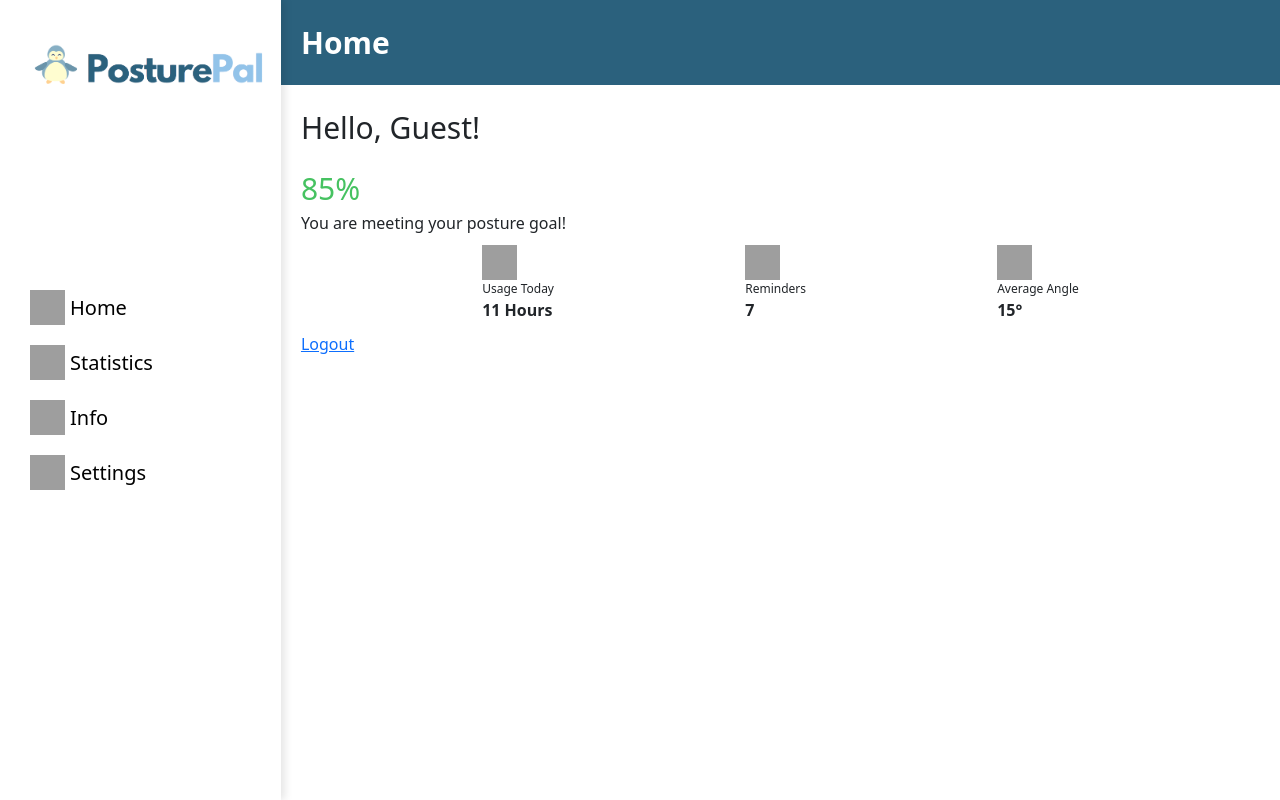
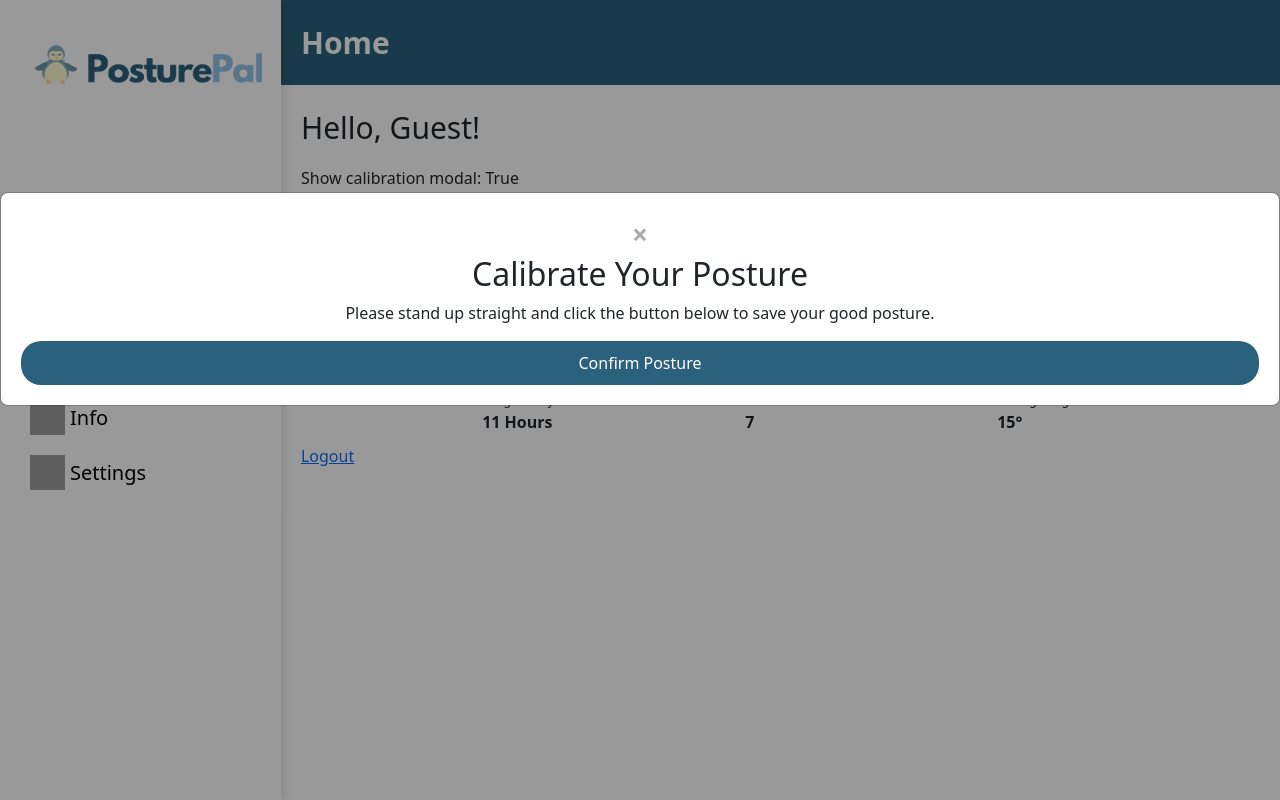
Before and after one commit to Posture-Pal/Flask-App, a Flask app: page /home in a window 1280 px wide. Run offline with Flask 3, Linux system fonts and the light colour scheme; the visitor is signed in with stand-in values (Sample User, id 1); tables that the repository leaves empty hold one stand-in row (values such as "Sample post"); some libraries are stand-ins or nearby versions; grey boxes are pictures that could not be loaded.

Commit message:
📐 Initial Calibration Modal
Testing required using Pi/Pubnub. Backlog Item #56914

```diff
--- a/app.py
+++ b/app.py
@@ -141,8 +141,16 @@
     email = session.get("email", "No email provided")
     client_id = session.get("google_client_id", "No client_id provided")
     my_db.add_user_and_login(user, client_id, email)
-    return render_template("home.html", user=user, user_id= client_id, email=email)
 
+    user_data = my_db.get_user_by_email(email)
+    if user_data:
+        user_id = user_data["id"]
+        threshold = my_db.get_threshold_by_user_id(user_id)
+
+        if not threshold or 'pitch' not in threshold or 'yaw' not in threshold or 'roll' not in threshold:
+            show_calibration_modal = True
+
+    return render_template("home.html", user=user, user_id=client_id, email=email, show_calibration_modal=show_calibration_modal)
 
 @app.route("/statistics", methods=["GET"])
 def statistics():
--- a/static/style.css
+++ b/static/style.css
@@ -156,6 +156,39 @@
     object-fit: cover;
 }
 
+/* ================ Calibration Modal ================== */
+.modal {
+    display: none;
+    position: fixed;
+    z-index: 1;
+    left: 0;
+    top: 0;
+    width: 100%;
+    height: 100%;
+    overflow: auto;
+    background-color: rgba(0,0,0,0.4);
+}
+.modal-content {
+    background-color: #fefefe;
+    margin: 15% auto;
+    padding: 20px;
+    border: 1px solid #888;
+    width: 80%;
+    text-align: center;
+}
+.close-button {
+    color: #aaa;
+    float: right;
+    font-size: 28px;
+    font-weight: bold;
+}
+.close-button:hover,
+.close-button:focus {
+    color: black;
+    text-decoration: none;
+    cursor: pointer;
+}
+
 /* ===================== Responsiveness ====================== */
 
 .bottomnav {
--- a/templates/home.html
+++ b/templates/home.html
@@ -5,6 +5,21 @@
 {% block content %}
 <div class="marginContainer">
 <div class="greeting"><p>Hello, {{ user }}!</p></div> <!-- Shows "Hello" followed by the user's name after they log in -->
+
+<!-- temporary display threshold values -->
+<p>Show calibration modal: {{ show_calibration_modal }}</p>
+<div>
+    <div id="threshold_yaw" style="display:none;">0</div>
+    <div id="threshold_pitch" style="display:none;">0</div>
+    <div id="threshold_roll" style="display:none;">0</div>
+    <div id="threshold_temperature" style="display:none;">25</div>
+    <div id="threshold_humidity" style="display:none;">50</div>
+</div>
+<div class="currentValuesContainer">
+    <div>Current Pitch: <span id="currentPitch">0</span></div>
+    <div>Current Yaw: <span id="currentYaw">0</span></div>
+    <div>Current Roll: <span id="currentRoll">0</span></div>
+</div>
 
 <div class="postureGoalContainer">
     <div class="percentPosture">85%</div> <!-- TODO Replace 85% with actual posture score -->
@@ -31,5 +46,50 @@
     </div>
 </div>
 <a href="{{ url_for('logout') }}">Logout</a>
+
+{% if show_calibration_modal %}
+<div id="calibrationModal" class="modal" style="display:block;"> <!-- Initially show the modal if needed -->
+    <div class="modal-content">
+        <span class="close-button" onclick="closeModal()">&times;</span>
+        <h2>Calibrate Your Posture</h2>
+        <p>Please stand up straight and click the button below to save your good posture.</p>
+        <button id="confirmPosture" onclick="calibratePosture()">Confirm Posture</button>
+    </div>
 </div>
+<script>
+    pubnub.addListener({
+        message: function(event) {
+            const data = event.message;
+            if (data.pitch) document.getElementById('currentPitch').innerText = `${data.pitch}°`;
+            if (data.yaw) document.getElementById('currentYaw').innerText = `${data.yaw}°`;
+            if (data.roll) document.getElementById('currentRoll').innerText = `${data.roll}°`;
+            receivedData = data; // keep track of latest data
+        },
+    });
+
+    function calibratePosture() {
+        if (Object.keys(receivedData).length > 0) {
+            fetch('/test', {
+                method: 'POST',
+                headers: { 'Content-Type': 'application/json' },
+                body: JSON.stringify(receivedData),
+            })
+            .then(response => response.json())
+            .then(data => {
+                alert(data.message || 'Posture calibrated successfully!');
+                closeModal();
+            })
+            .catch(error => console.error('Error calibrating posture:', error));
+        } else {
+            alert('No sensor data received. Please ensure the device is active.');
+        }
+    }
+
+    function closeModal() {
+        document.getElementById('calibrationModal').style.display = 'none';
+    }
+</script>
+</div>
+{% endif %}
+
 {% endblock %}
```
